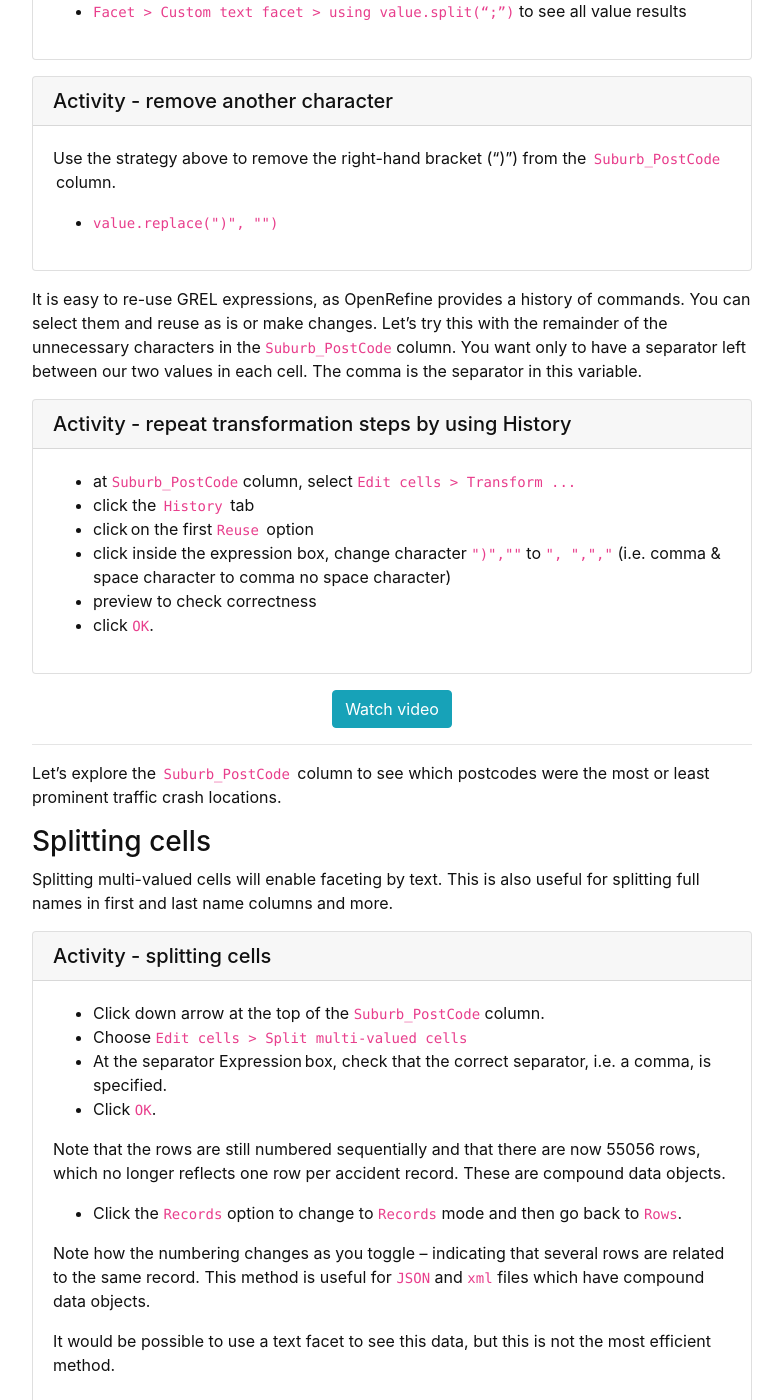
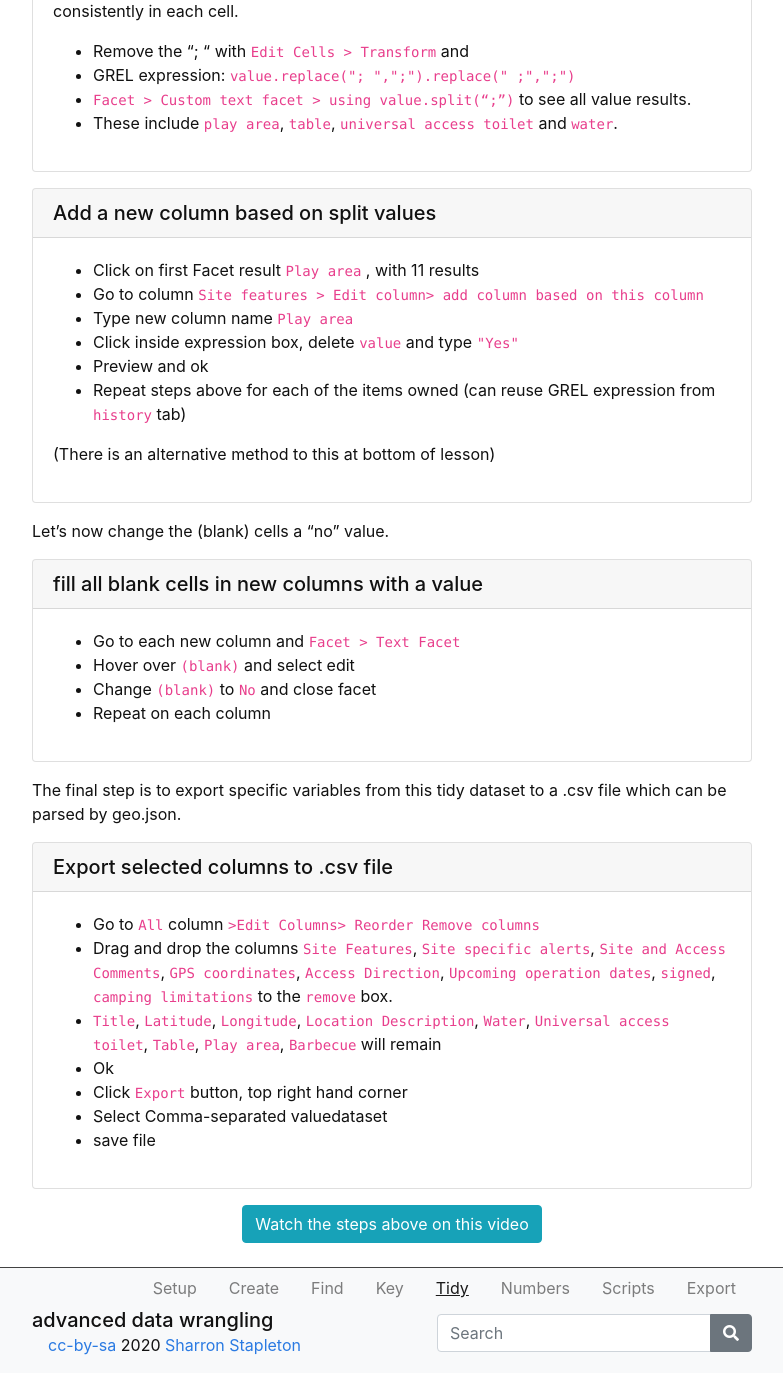
Before and after one commit to GULibrarySandbox/advanced-data-wrangle-old, a Jekyll site: the page built from content/5-lesson.md, in a window 1280 px wide and 1400 px high, scrolled down 1086 px. Shown: the whole window, without its empty margins (248-1031 px from the left). Built offline with Jekyll 4.4.1, drawn with Linux system fonts in a browser that asks for light colours; after the commit the page ends 2459 px from its top, so only the background shows below that; some of the changed text lies outside the part shown.

Commit message:
Update 5-lesson.md

```diff
--- a/content/5-lesson.md
+++ b/content/5-lesson.md
@@ -6,6 +6,8 @@ nav: true
 # Tidy data - a revisit
 
 -----
+
+The dataset  `QLDDriverReviverStations.csv` details rest-stop locations and facilities for drivers in Queensland. We are going to create an interactive map of this data, using geo.json.  However the geo.json tool cannot parse the data yet as it not tidy.
 
 To create a [tidy](https://cran.r-project.org/web/packages/tidyr/vignettes/tidy-data.html) dataset, where:
 - Each variable forms a column
@@ -24,116 +26,48 @@ To split the values in  `Site features`  across multiple columns we need to stan
 - Go to  `Site features`  column
 - Identify missing values with  `Facet> Customised Facet > Facet by blank`
 
-It appears the original spreadsheet has *hard* returns inside the cells remove these with:
+It appears the original spreadsheet has *hard* returns inside the cells. Remove these with:
 
 - `Edit Cells> Common Transform  > Collapse consecutive whitespace`
 
 Now we want to perform a facet by splitting the values, but we need to clean the cells up first.
 
-- Clean up the cells to remove the  `“* “`  with  `Edit Cells > Transform`  and
+- Remove the  `“* “`  with  `Edit Cells > Transform`  and
 - GREL expression:  `value.replace("* ",";").replace(" *",";")`  to replace the whitespace around the  ` *`  with a common separator.
 
-There is still a bit more cleaning to do to remove the whitespaces around the separator ` ;`  .  The GREL expression won’t work with this as a separator unless it is represented consistently in each cell.
+There is still a bit more cleaning to do to remove whitespaces around the separator ` ;`  .  The GREL expression won’t work with this as a separator unless it is represented consistently in each cell.
 
-- Remove the “; “ with  `Edit Cells > Transform and
-GREL expression:  `value.replace("; ",";").replace(" ;",";")`
-- `Facet > Custom text facet > using value.split(“;”)`  to see all value results{% endcapture %} {% include card.md header="Activity - transforming data using GREL" text=text %}
-
-
-
+- Remove the “; “ with  `Edit Cells > Transform` and
+- GREL expression:  `value.replace("; ",";").replace(" ;",";")`
+- `Facet > Custom text facet > using value.split(“;”)`  to see all value results.
+- These include  `play area`,  `table`,  `universal access toilet`  and  `water`.{% endcapture %} {% include card.md header="Tidy the Site features column" text=text %}
 
 {% capture text %}
-Use the strategy above to remove the right-hand bracket (")") from the  `Suburb_PostCode`  column.
-- `value.replace(")", "")`{% endcapture %} {% include card.md header="Activity - remove another character" text=text %}
+- Click on first Facet result  `Play area` , with 11 results
+- Go to column  `Site features > Edit column> add column based on this column`
+- Type new column name  `Play area`
+- Click inside expression box, delete  `value`  and type `"Yes"`
+- Preview and ok
+- Repeat steps above for each of the items owned (can reuse GREL expression from  `history`  tab)
 
-It is easy to re-use GREL expressions, as OpenRefine provides a history of commands. You can select them and reuse as is or make changes. Let's try this with the remainder of the unnecessary characters in the  `Suburb_PostCode`  column. You want only to have a separator left between our two values in each cell.  The comma is the separator in this variable.
+(There is an alternative method to this at bottom of lesson){% endcapture %} {% include card.md header="Add a new column based on split values" text=text %}
+
+Let's now change the (blank) cells a “no” value.
+{% capture text %}
+- Go to each new column and  `Facet > Text Facet`
+- Hover over  `(blank)` and select edit
+- Change  `(blank)` to  `No`  and close facet
+- Repeat on each column{% endcapture %} {% include card.md header="fill all blank cells in new columns with a value" text=text %}
+
+The final step is to export specific variables from this tidy dataset to a .csv file which can be parsed by geo.json.
 
 {% capture text %}
-- at  `Suburb_PostCode` column, select  `Edit cells > Transform ...`
-- click the  `History`  tab
-- click on the first  `Reuse`  option
-- click inside the expression box, change character  `")",""` to `", ",","`  (i.e. comma & space character to comma no space character)
-- preview to check correctness
-- click  `OK`.{% endcapture %} {% include card.md header="Activity - repeat transformation steps by using History" text=text %}
+- Go to  `All` column  `>Edit Columns> Reorder Remove columns`
+- Drag and drop the columns `Site Features`, `Site specific alerts`, `Site and Access Comments`, `GPS coordinates`, `Access Direction`, `Upcoming operation dates`, `signed`, `camping limitations` to the `remove` box.
+- `Title`, `Latitude`, `Longitude`, `Location Description`, `Water`, `Universal access toilet`, `Table`, `Play area`, `Barbecue`  will remain
+- Ok
+- Click `Export` button, top right hand corner
+- Select Comma-separated valuedataset
+- save file{% endcapture %} {% include card.md header="Export selected columns to .csv file" text=text %}
 
-{% include button.md text="Watch video" link="https://vimeo.com/412605118/b259dd9e3c" color="info" %}
-
------
-
-Let's explore the  `Suburb_PostCode`  column to see which postcodes were the most or least prominent traffic crash locations.
-
-### Splitting cells
-
-Splitting multi-valued cells will enable faceting by text. This is also useful for splitting full names in first and last name columns and more.
-
-{% capture text %}
-- Click down arrow at the top of the  `Suburb_PostCode`  column.
-- Choose  `Edit cells > Split multi-valued cells`
-- At the separator Expression box, check that the correct separator, i.e. a comma, is specified.
-- Click  `OK`.
-
-Note that the rows are still numbered sequentially and that there are now 55056 rows, which no longer reflects one row per accident record. These are compound data objects.
-
-- Click the  `Records`  option to change to  `Records`  mode and then go back to  `Rows`.
-
-Note how the numbering changes as you toggle – indicating that several rows are related to the same record. This method is useful for  `JSON`  and  `xml`  files which have compound data objects.
-
-It would be possible to use a text facet to see this data, but this is not the most efficient method.{% endcapture %} {% include card.md header="Activity - splitting cells" text=text %}
-
------
-
-### Undo and Redo
-
-It is common while exploring and cleaning a dataset to discover after you've made a change that you really should have done something else first. OpenRefine provides *Undo* and *Redo* operations to make this easy, no matter how far along you have gone.
-
-{% capture text %}
-- Click where it says  `Undo / Redo`  on the top left side of the screen. All the changes you have made so far are listed here.
-- Click on the previous step, to remove the split in the cell values of  `Suburb_PostCode`  column.
-- Visually confirm that the columns data has been re-joined.
-
-Go back a step
-- before moving on to the next lesson,  `Undo`  to the step **before** we first used GREL to remove all the extra characters in  `Suburb_PostCode`.
-- Go back to  `Facet/filter tab`.{% endcapture %} {% include card.md header="Activity - Undo" text=text %}
-
------
-
-### Join up GREL commands
-
-Let's perform the earlier clean up steps and customised text faceting for  `Suburb_PostCode`  column. We can do this more efficiently by joining up the GREL expressions.
-
-{% capture text %}
-- select  `Suburb_PostCode`  column.  All three cleaning steps can be performed by combining  `value.replace`  expressions.
-- select  `Edit cells > Transform ...`
-- in the Expression box, enter  `value.replace("(", "").replace(")", "").replace(", ", ",")`
-- click *Preview*
-- click `OK`{% endcapture %} {% include card.md header="Activity - join up GREL commands" text=text %}
-
------
-
-### Split multi value cells into multiple columns (tidy data)
-
-Let's split  `Suburb_PostCode`  data into two columns one for suburb and another for postcode.
-
-{% capture text %}
-- select  `Suburb_PostCode`  column
-- edit  `Column > Split`  into several columns ...
-- keep the Separator as a comma, and split the data into two columns
-- leave the *After Splitting* boxes checked
-- Click  `OK`.
-
-The original column has now been replaced with two columns for different values.
-
-A column named  `Suburb_PostCode 1`  contains the names of suburbs.
-
-A column named  `Suburb_PostCode 2`  contains postcodes in green characters.
-
-The change in colour denotes that OpenRefine has changed the underlying *format* of the data from *text* to *number*.
-
-Let's edit the column headings to represent the data more accurately.
-
-- go to  `Suburb_PostCode 1`
-- select  `Edit Column > Rename this column`  and enter  `Suburb`  as the new column name
-- repeat the process for  `Suburb_PostCode 2`  to rename the column to  `Postcode` .{% endcapture %} {% include card.md header="Activity - joining up GREL commands" text=text %}
-
-
-{% include button.md text="Watch video" link="https://vimeo.com/412605933/d8be2a9d15" color="info" %}
+{% include button.md text="Watch the steps above on this video" link="https://vimeo.com/412605933/d8be2a9d15" color="info" %}
```
